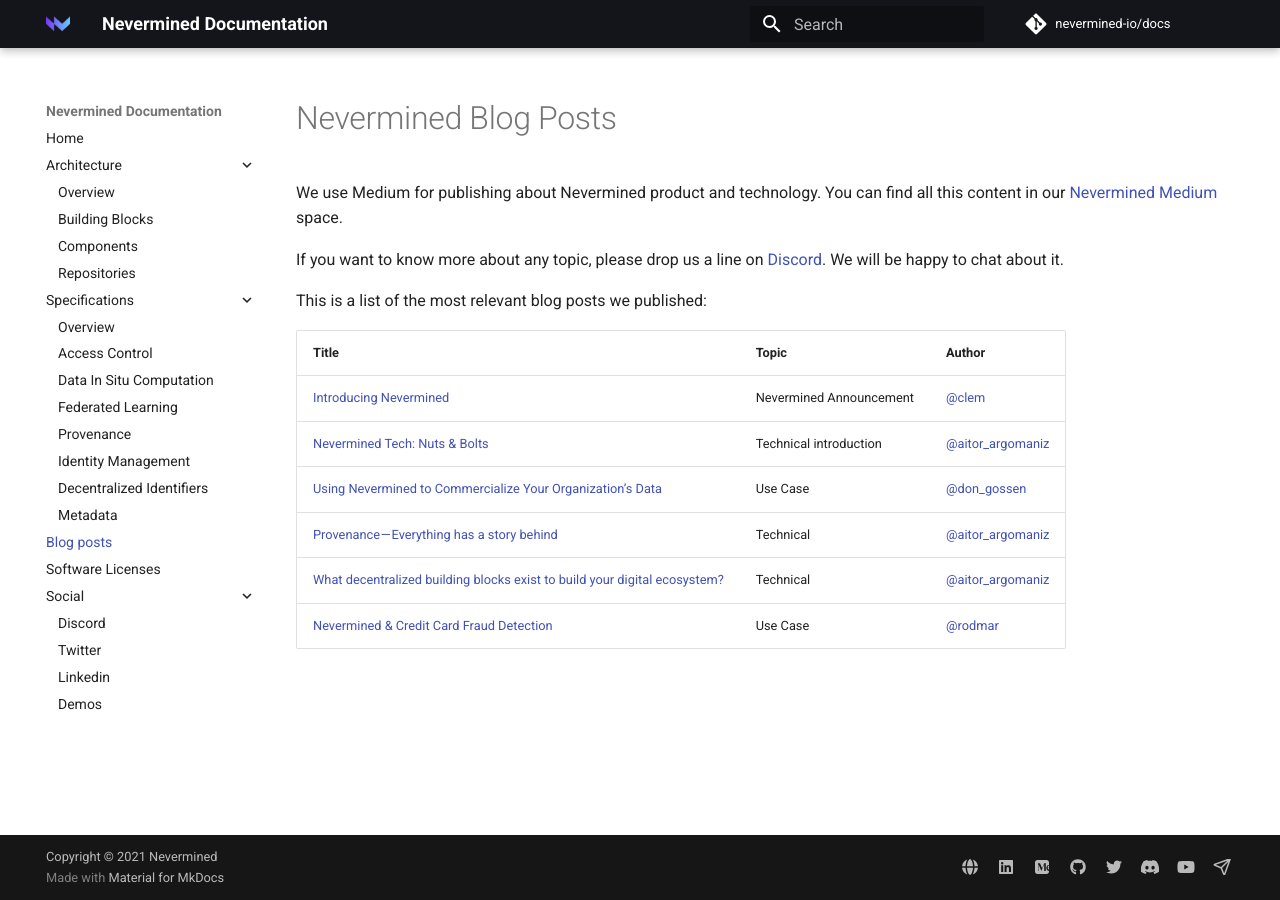
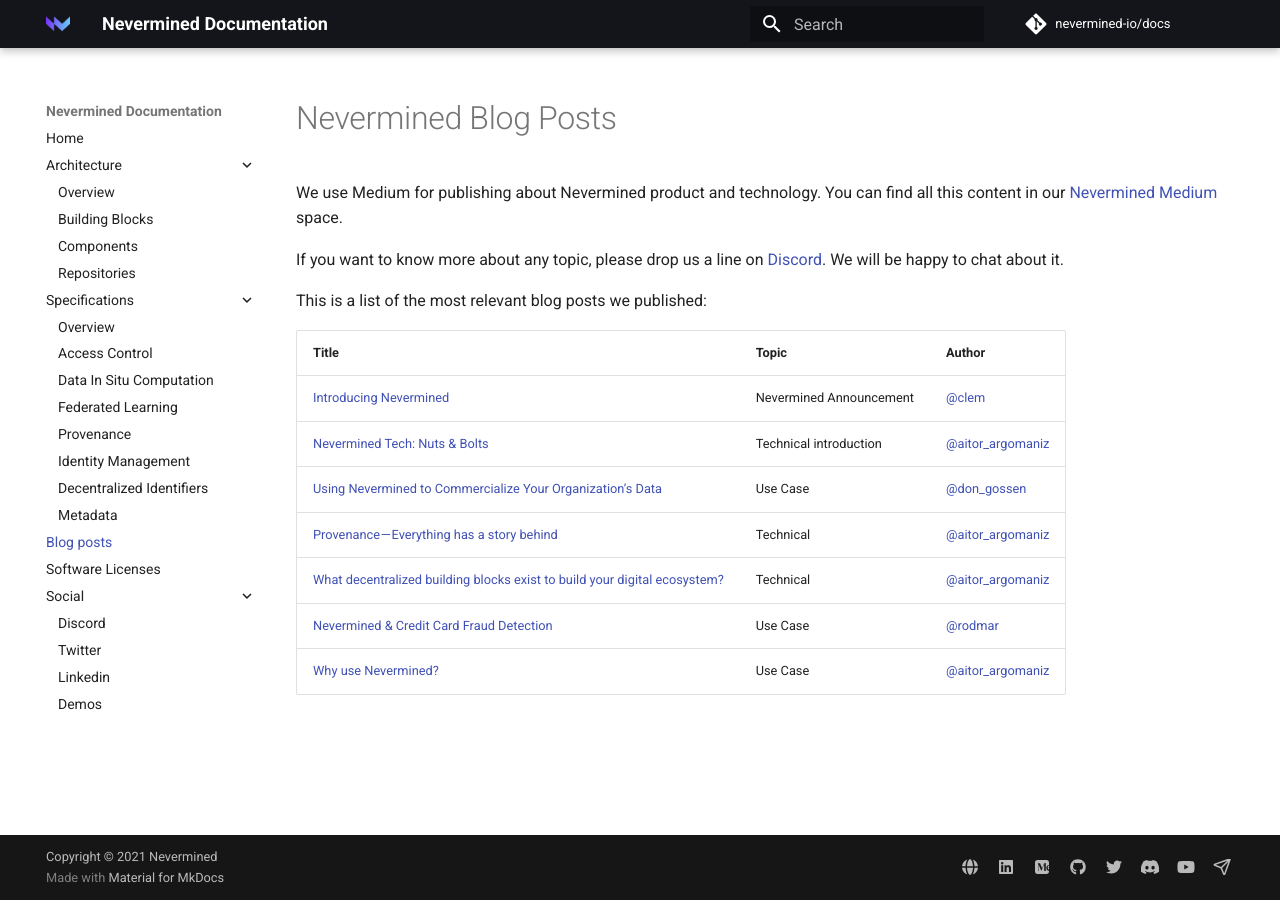
Before and after one commit to nevermined-io/docs-legacy, an MkDocs documentation site: the page built from docs/Blog.md, in a window 1280 px wide. Built offline with MkDocs 1.6.1 and Material for MkDocs 9.7.7, drawn with Linux system fonts in a browser that asks for light colours; comment, search, counter and statistics services are not loaded.

Commit message:
Adding new blog entry

```diff
--- a/docs/Blog.md
+++ b/docs/Blog.md
@@ -16,3 +16,4 @@ Title | Topic | Author
 [Provenance — Everything has a story behind](https://medium.com/nevermined-io/provenance-everything-has-a-story-behind-1275e3693d3f) | Technical | [@aitor_argomaniz](https://medium.com/@aitor_argomaniz)
 [What decentralized building blocks exist to build your digital ecosystem?](https://medium.com/nevermined-io/what-decentralized-building-blocks-exist-to-build-your-digital-ecosystem-a2173550cc57) | Technical | [@aitor_argomaniz](https://medium.com/@aitor_argomaniz)
 [Nevermined & Credit Card Fraud Detection](https://medium.com/nevermined-io/nevermined-credit-card-fraud-detection-91aef362d98) | Use Case | [@rodmar](https://medium.com/@rodmar)
+[Why use Nevermined?](https://medium.com/nevermined-io/why-use-nevermined-c47b44b04df7) | Use Case | [@aitor_argomaniz](https://medium.com/@aitor_argomaniz)
```
